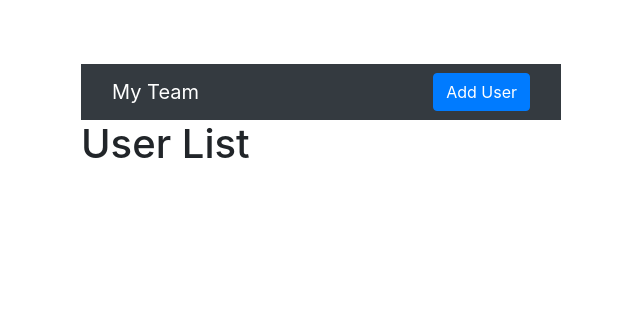
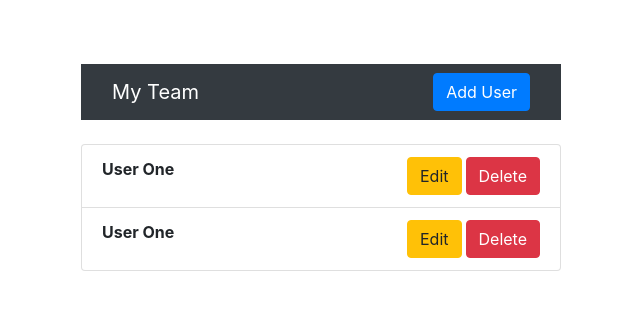
Before and after one commit to zachariah11jerobert/react-context-api-crud, a React (Create React App) app: page / in a window 1280 px wide. Shown: the top 310 px of the page, without its empty margins (319-959 px from the left). Built offline with nearby package versions, Linux system fonts and the light colour scheme.

Commit message:
done userlist component

```diff
--- a/src/components/UserList.js
+++ b/src/components/UserList.js
@@ -1,7 +1,28 @@
+import {Link} from 'react-router-dom';
+import {
+    ListGroup,
+    ListGroupItem,
+    Button
+} from 'reactstrap';
+
 export const UserList = () => {
     return (
-        <div>
-            <h1>User List</h1>
-        </div>
+       <ListGroup className="mt-4">
+           <ListGroupItem className="d-flex">
+            <strong>User One</strong>
+            <div className="ml-auto">
+                <Link className="btn btn-warning mr-1" to="/edit/1">Edit</Link>
+                <Button color="danger">Delete</Button>
+            </div>
+           </ListGroupItem>
+
+           <ListGroupItem className="d-flex">
+            <strong>User One</strong>
+            <div className="ml-auto">
+                <Link className="btn btn-warning mr-1" to="/edit/1">Edit</Link>
+                <Button color="danger">Delete</Button>
+            </div>
+           </ListGroupItem>
+       </ListGroup>
     )
 }
```
